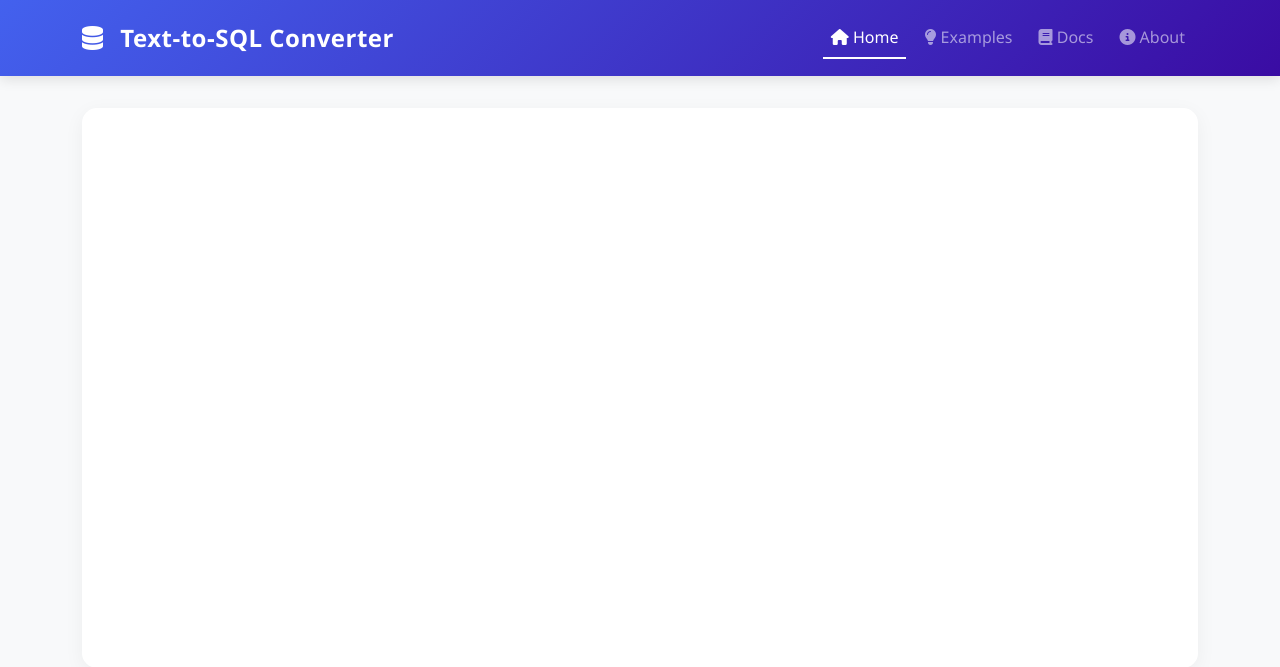
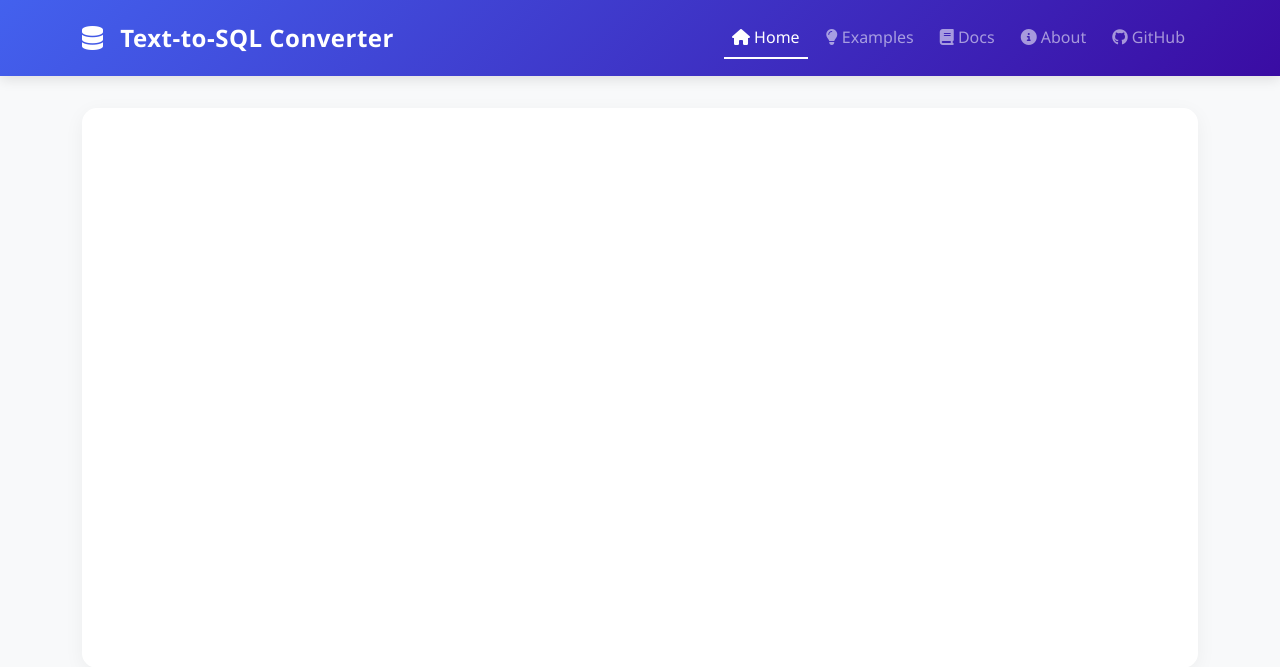
Before and after one commit to harinivas-28/Text-2-SQL-v3, a Flask app: template templates/base.html in a window 1280 px wide. Shown: the top 667 px of the page. Run offline with Flask 3, Linux system fonts and the light colour scheme; the template is opened without the code that fills it, so the values that code supplies are empty.

Commit message:
Add: Added Github repo link for implementation details

```diff
--- a/templates/base.html
+++ b/templates/base.html
@@ -165,6 +165,11 @@
                     <li class="nav-item">
                         <a class="nav-link" href="/about"><i class="fas fa-info-circle"></i> About</a>
                     </li>
+                    <li class="nav-item">
+                        <a class="nav-link" href="https://github.com/harinivas-28/Text-2-SQL-v3" target="_blank">
+                            <i class="fab fa-github"></i> GitHub
+                        </a>
+                    </li>
                 </ul>
             </div>
         </div>
```
